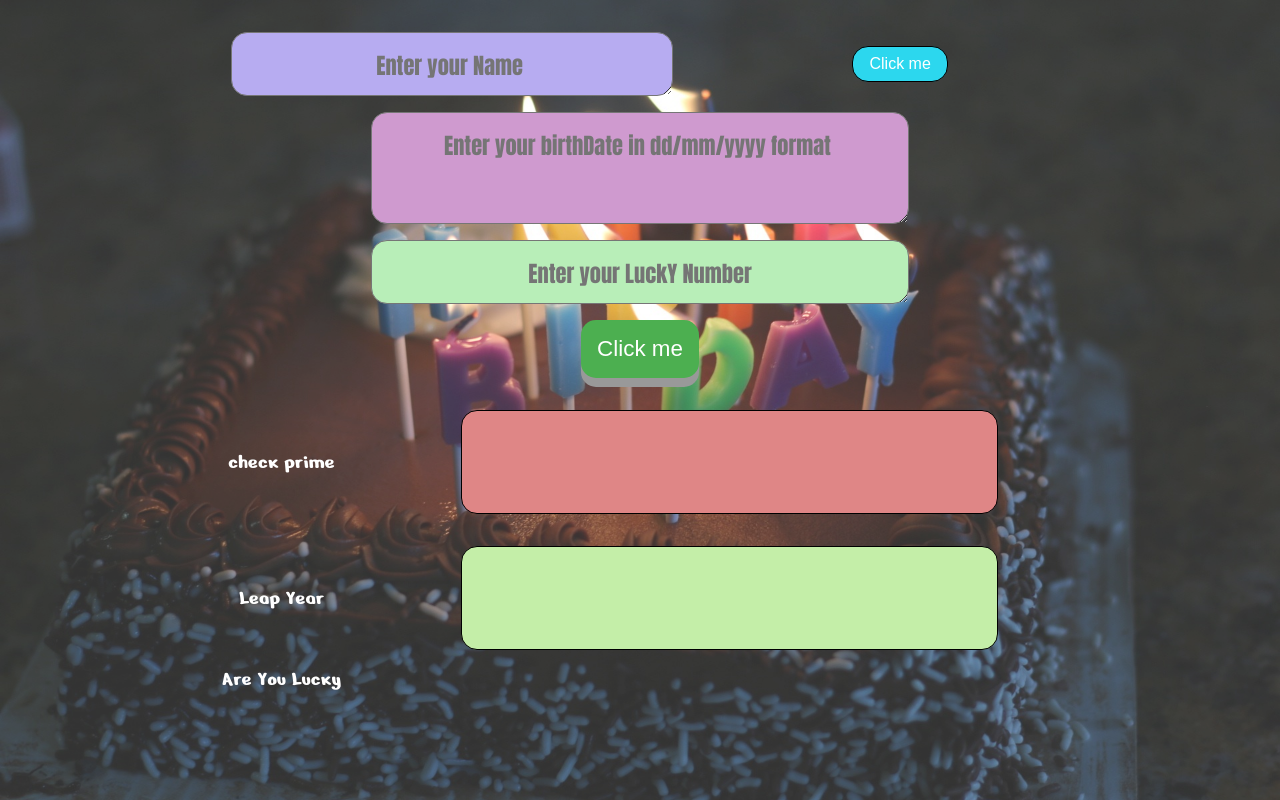
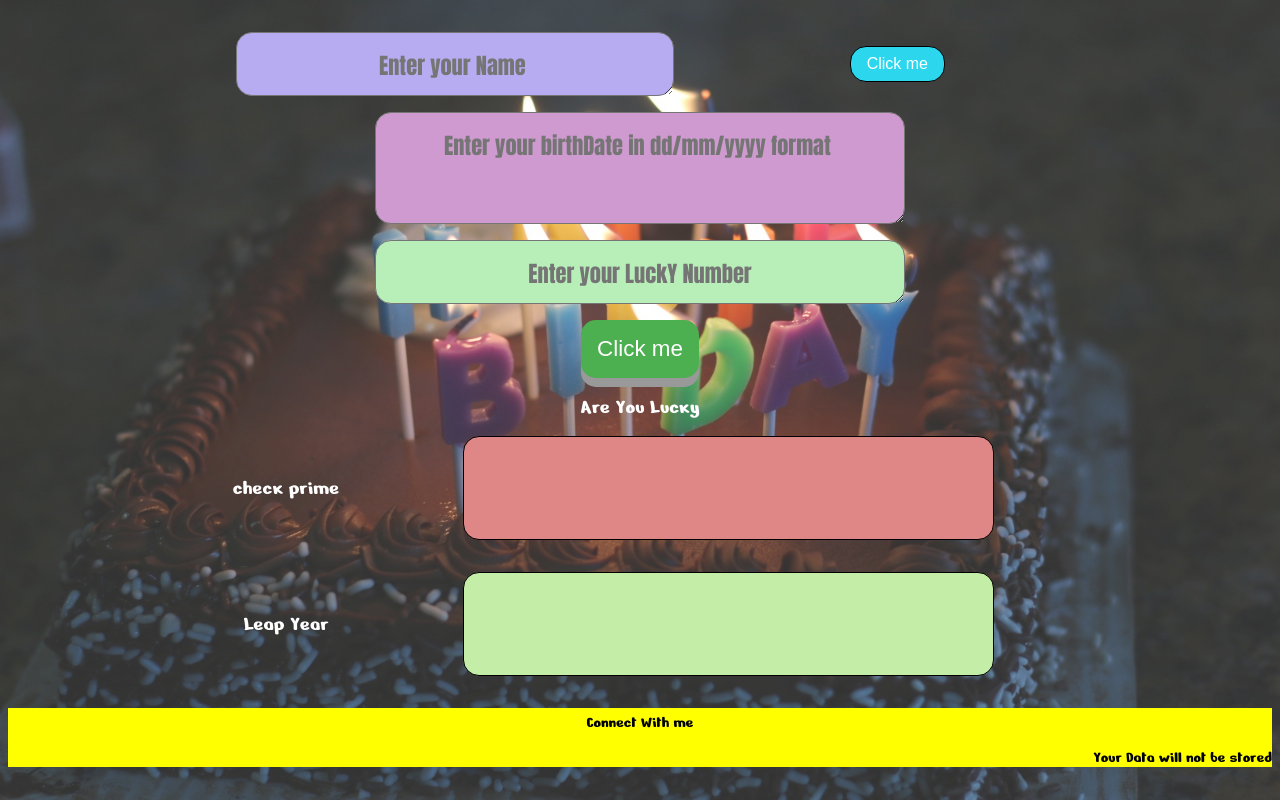
Before and after one commit to Chetankhairnar2001/gui-primeandleap-check, a plain HTML site: page index.html in a window 1280 px wide. Drawn offline with Linux system fonts and the light colour scheme.

Commit message:
style: add gif to style.css

```diff
--- a/add.js
+++ b/add.js
@@ -14,7 +14,7 @@ function play(){
     setTimeout(function (){   //as random starts with 0 so we add +1 so it will shown from 1
     output1.innerText=nametextarea.value+" you are born on "+checkprime(value[0]);
     output2.innerText=nametextarea.value+" you are "+leapYear(value[2]);
-    output3.innerText=nametextarea.value+" is "+lucky(value[0]+value[1]+value[2]);
+    output3.innerHTML=lucky(value[0]+value[1]+value[2]);
     },800);
 }
 
@@ -23,15 +23,12 @@ function lucky(input){
     while(input!=0){
     sum+=Math.floor(input%10);
     input=input/10;
-    console.log(sum);
     }
-
-
     var no=luckyno.value;
     if(sum%no ==0)
-    return "yes";
+    return "<img src='images/yes.gif'>";
     else
-    return "no";
+    return "<img src='images/no.gif'>";
 }
 
 function checkprime(input){
--- a/index.html
+++ b/index.html
@@ -7,6 +7,7 @@
     <link rel="stylesheet" href="style.css">
 </head>
 <body>
+    <div class="content">
     <div class="bdaypic"></div>
     <div class="container margit">
         <textarea name="text1" id="nametext1" placeholder="Enter your Name "
@@ -22,6 +23,9 @@
 
      <button id="inputbtn">Click me</button>
      <div id="image"></div>   <!-- hidden gif -->
+
+     <div class="textdefine" >Are You Lucky</div>
+        <div id="output3" ></div>
      <div class="containerit">
     <div  class="textdefine">  check prime</div>   <div id="output1"></div>
      </div>
@@ -29,10 +33,12 @@
         <div class="textdefine" > Leap Year</div>
         <div id="output2" ></div>
     </div>
-    <div class="containerit">
-        <div class="textdefine" >Are You Lucky</div>
-        <div id="output3" ></div>
+
     </div>
+    <footer>
+        Connect With me
+        <p style="text-align: right;">Your Data will not be stored</p>
+    </footer>
     <script src="add.js"></script>
 </body>
 </html>
--- a/style.css
+++ b/style.css
@@ -5,9 +5,13 @@
     }
 
 body{
-   margin: 1rem auto;
+
     font-family: 'Nerko One', cursive;
-    width: 70%;
+
+    }
+    .content{
+        margin: 1rem auto;
+        width: 70%;
     }
 
     .bdaypic{
@@ -146,3 +150,10 @@ img{
     color: white;
     font-size: 1.3rem;
 }
+
+footer{
+    text-align: center;
+    padding-top: 0.3rem;
+    background-color: yellow;
+    margin:0rem;
+}
```
Also changed, not shown: images/yes.gif (added), 1 other file.
